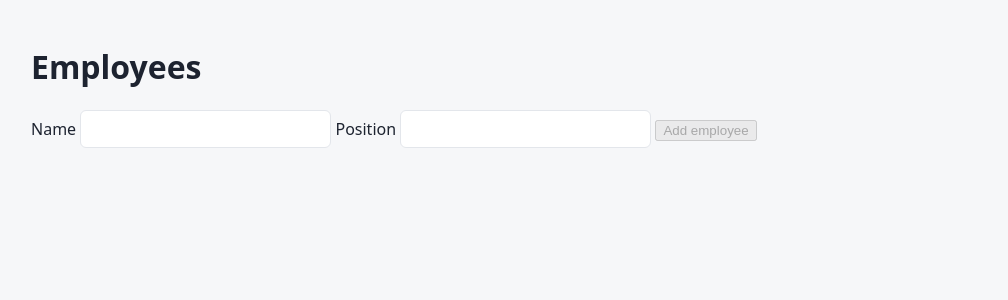
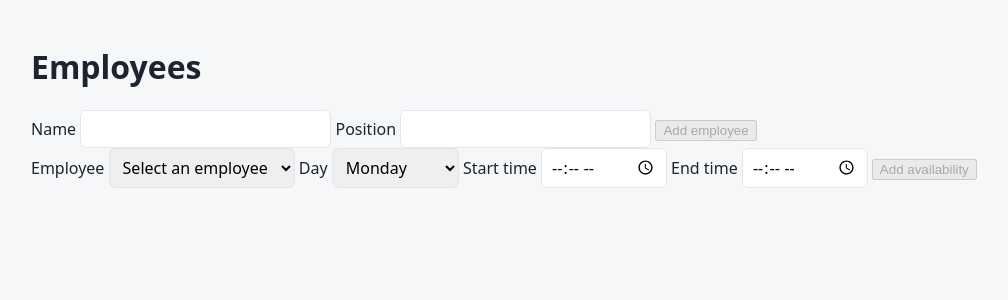
Before and after one commit to ktwerts/495-group6, a Flask app: template app/templates/employees.html in a window 1280 px wide. Shown: the part 49-349 px from the top of the page, without its empty margins (105-1113 px from the left). Run offline with Flask 3, Linux system fonts and the light colour scheme; the template is opened without the code that fills it, so the values that code supplies are empty.

Commit message:
feat(employees): let managers add weekly availability

```diff
--- a/app/templates/employees.html
+++ b/app/templates/employees.html
@@ -10,6 +10,31 @@
   <input id="employee-position" name="position" required>
 
   <button type="submit" disabled>Add employee</button>
+</form>
+<form id="add-availability-form">
+  <label for="availability-employee">Employee</label>
+  <select id="availability-employee" name="employee_id" required>
+    <option value="">Select an employee</option>
+  </select>
+
+  <label for="availability-day">Day</label>
+  <select id="availability-day" name="day_of_week" required>
+    <option value="0">Monday</option>
+    <option value="1">Tuesday</option>
+    <option value="2">Wednesday</option>
+    <option value="3">Thursday</option>
+    <option value="4">Friday</option>
+    <option value="5">Saturday</option>
+    <option value="6">Sunday</option>
+  </select>
+
+  <label for="availability-start">Start time</label>
+  <input id="availability-start" name="start_time" type="time" required>
+
+  <label for="availability-end">End time</label>
+  <input id="availability-end" name="end_time" type="time" required>
+
+  <button type="submit" disabled>Add availability</button>
 </form>
 <p id="employees-status" role="status">Loading employees…</p>
 <table id="employees-table" hidden>
@@ -25,10 +50,13 @@
 {% endblock %}
 {% block scripts %}
 <script>
-  const employeeStatus = document.getElementById('employees-status');
+const employeeStatus = document.getElementById('employees-status');
 const employeeTable = document.getElementById('employees-table');
 const employeeForm = document.getElementById('add-employee-form');
 const addButton = employeeForm.querySelector('button');
+const availabilityForm = document.getElementById('add-availability-form');
+const availabilityEmployee = document.getElementById('availability-employee');
+const availabilityButton = availabilityForm.querySelector('button');
 
 function addEmployeeRow(employee) {
   const row = employeeTable.tBodies[0].insertRow();
@@ -37,6 +65,8 @@ function addEmployeeRow(employee) {
   row.insertCell().textContent = employee.qualifications.join(', ') || '—';
   employeeStatus.hidden = true;
   employeeTable.hidden = false;
+  availabilityEmployee.add(new Option(employee.name, employee.id));
+  availabilityButton.disabled = false;
 }
 
 api('/api/employees')
@@ -71,5 +101,23 @@ employeeForm.addEventListener('submit', async event => {
     addButton.disabled = false;
   }
 });
+availabilityForm.addEventListener('submit', async event => {
+  event.preventDefault();
+  const { employee_id, day_of_week, start_time, end_time } = formData(availabilityForm);
+  availabilityButton.disabled = true;
+
+  try {
+    await api(`/api/employees/${employee_id}/availability`, {
+      method: 'POST',
+      body: { day_of_week: Number(day_of_week), start_time, end_time },
+    });
+    availabilityForm.reset();
+    showMessage('Availability added.');
+  } catch (error) {
+    showError(error);
+  } finally {
+    availabilityButton.disabled = false;
+  }
+});
 </script>
 {% endblock %}
```
Also changed, not shown: app/employees/routes.py (+7 -0 lines), app/employees/service.py (+34 -2 lines), docs/api-spec.md (+8 -0 lines), tests/test_employees.py (+29 -3 lines).
